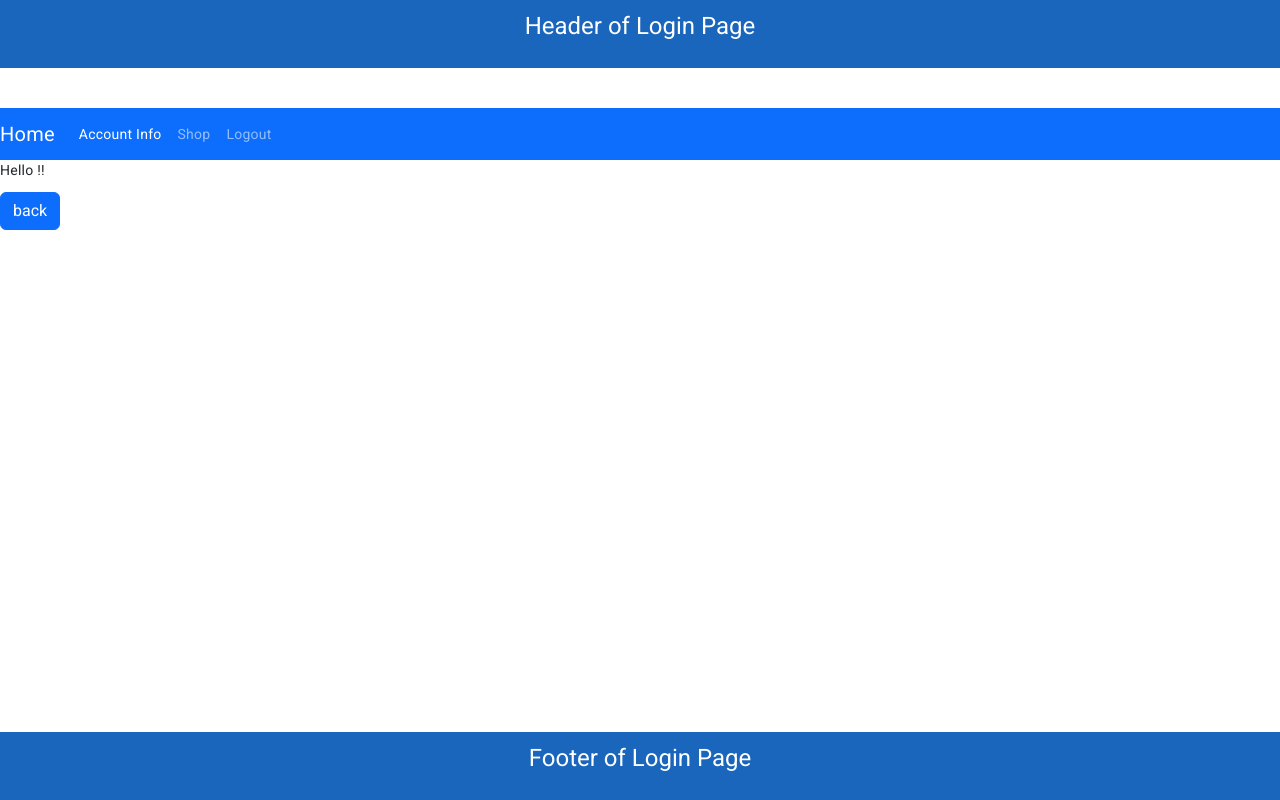
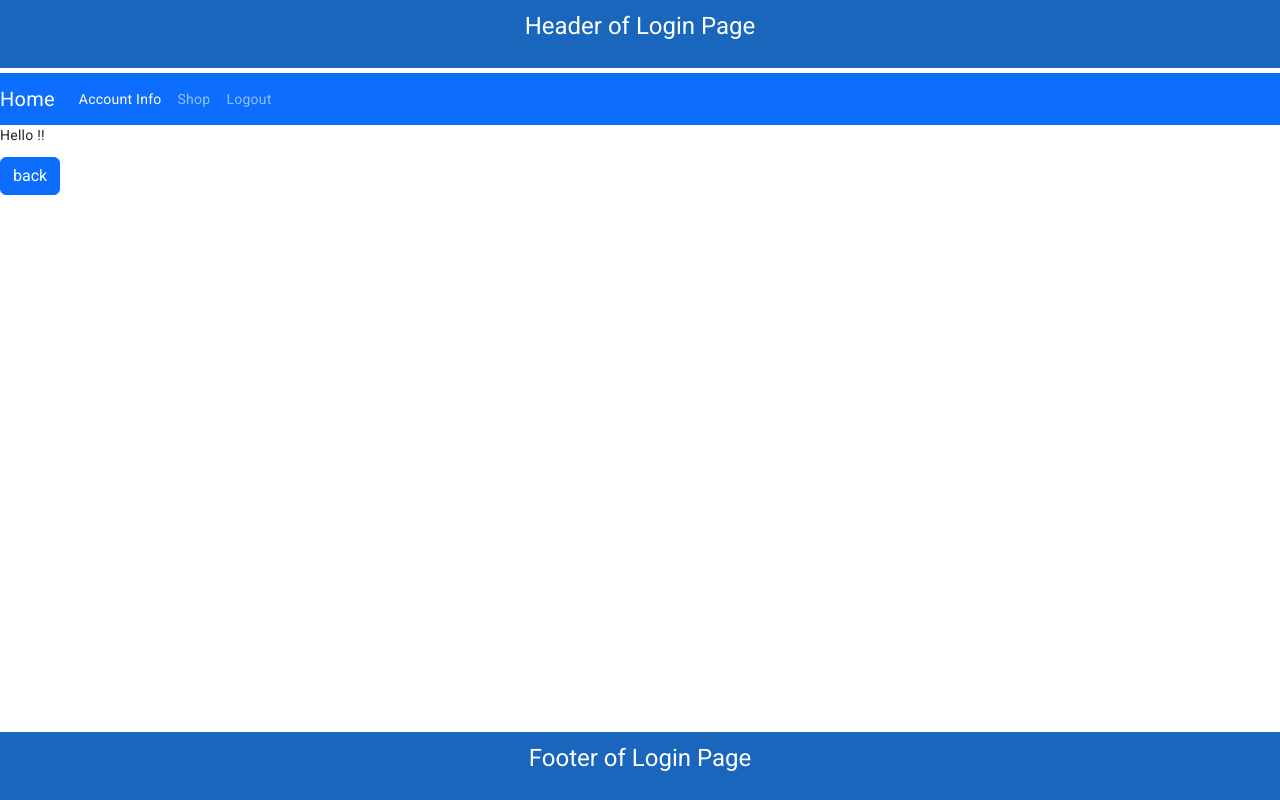
Before and after one commit to makshara/Task1-a-login-page1, an Angular app in the folder login-page/: page /landing-page in a window 1280 px wide. Built offline with nearby package versions, Linux system fonts and the light colour scheme.

Commit message:
tas12-shared-nav-header

```diff
--- a/login-page/src/app/app.component.html
+++ b/login-page/src/app/app.component.html
@@ -1,7 +1,7 @@
 <app-header></app-header>
 
 
-<div style="padding-bottom: 40px;"></div>
+<div style="padding-bottom: 5px;"></div>
 <router-outlet></router-outlet>
 
 <app-footer></app-footer>
--- a/login-page/src/app/app.module.ts
+++ b/login-page/src/app/app.module.ts
@@ -12,6 +12,7 @@ import { BrowserAnimationsModule } from '@angular/platform-browser/animations';
 import {MatProgressSpinnerModule} from '@angular/material/progress-spinner';
 import { AccountInfoComponent } from './landing-page/account-info/account-info.component';
 import { ShopDetailsComponent } from './landing-page/shop-details/shop-details.component';
+import { NavHeaderComponent } from './shared/nav-header/nav-header.component';
 
 
 @NgModule({
@@ -22,7 +23,8 @@ import { ShopDetailsComponent } from './landing-page/shop-details/shop-details.c
     FooterComponent,
     SubmitButtonComponent,
     AccountInfoComponent,
-    ShopDetailsComponent
+    ShopDetailsComponent,
+    NavHeaderComponent
   ],
   imports: [
     BrowserModule,
--- a/login-page/src/app/landing-page/account-info/account-info.component.html
+++ b/login-page/src/app/landing-page/account-info/account-info.component.html
@@ -1 +1,2 @@
+<app-nav-header></app-nav-header>
 <p>account-info works!</p>
--- a/login-page/src/app/landing-page/shop-details/shop-details.component.html
+++ b/login-page/src/app/landing-page/shop-details/shop-details.component.html
@@ -1 +1,2 @@
+<app-nav-header></app-nav-header>
 <p>shop-details works!</p>
--- /dev/null
+++ b/login-page/src/app/shared/nav-header/nav-header.component.html
@@ -0,0 +1,10 @@
+<nav class="navbar navbar-expand-lg navbar-dark bg-primary">
+    <a class="navbar-brand" href ="/landing-page">Home</a>
+    <div class="collapse navbar-collapse" id="navbarNavAltMarkup">
+      <div class="navbar-nav">
+        <a class="nav-item nav-link active" href="/account-info">Account Info <span class="sr-only"></span></a>
+        <a class="nav-item nav-link" href="/shop-details">Shop</a>
+        <a class="nav-item nav-link" href="/home">Logout</a>
+      </div>
+    </div>
+  </nav>
--- a/login-page/src/app/submit-button/submit-button.component.html
+++ b/login-page/src/app/submit-button/submit-button.component.html
@@ -1,15 +1,4 @@
-<!-- Menu bar-->
-<nav class="navbar navbar-expand-lg navbar-dark bg-primary">
-  <a class="navbar-brand" href ="/landing-page">Home</a>
-  <div class="collapse navbar-collapse" id="navbarNavAltMarkup">
-    <div class="navbar-nav">
-      <a class="nav-item nav-link active" href="/account-info">Account Info <span class="sr-only"></span></a>
-      <a class="nav-item nav-link" href="/shop-details">Shop</a>
-      <a class="nav-item nav-link" href="/home">Logout</a>
-    </div>
-  </div>
-</nav>
-
+<app-nav-header></app-nav-header>
 <p>Hello {{firstName}}!!</p>
 
 <div>
```
Also changed, not shown: login-page/src/app/shared/nav-header/nav-header.component.ts (added, +10 -0 lines), login-page/src/app/shared/nav-header/nav-header.component.css (added), 1 other file (tests, documents, lock files or other folders).
